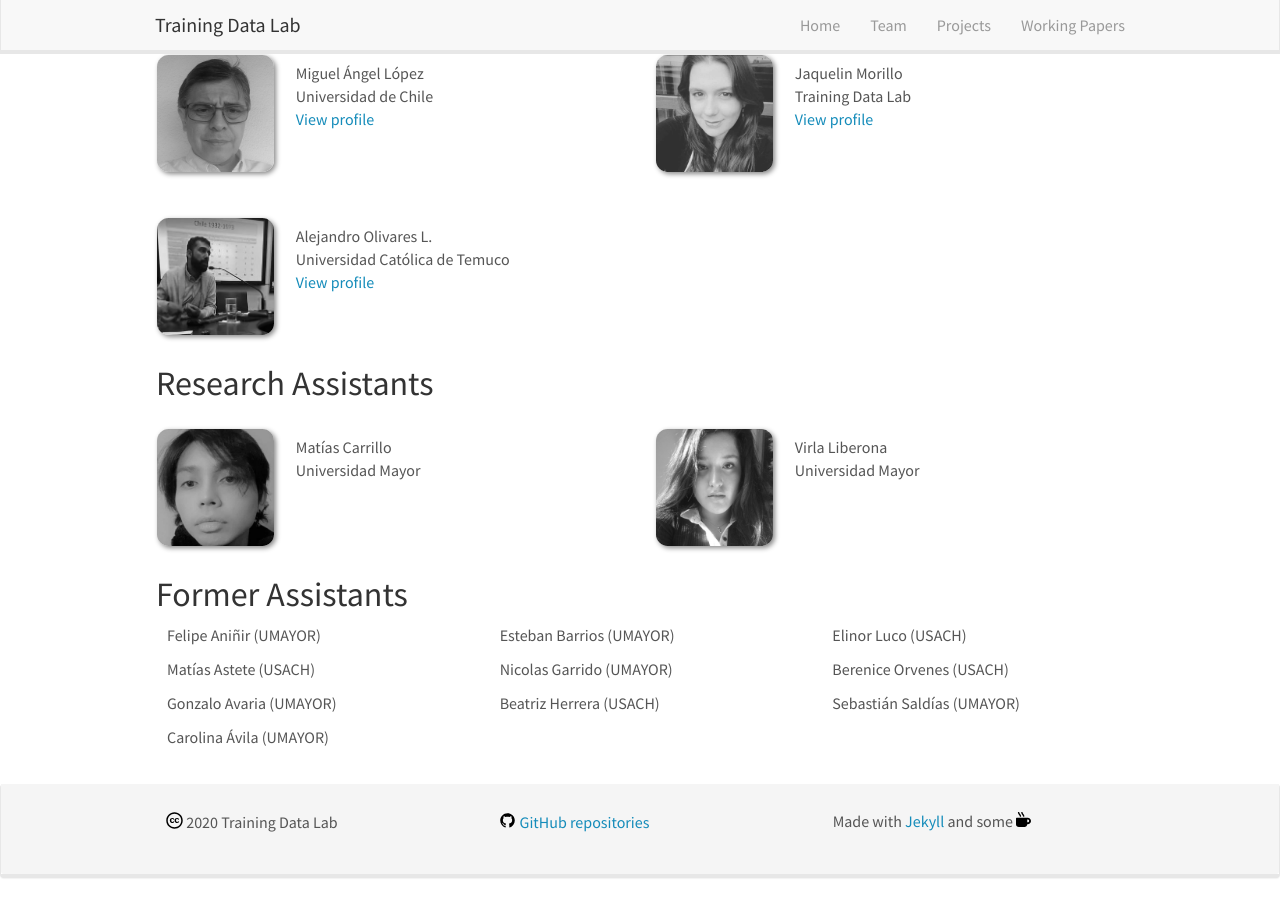
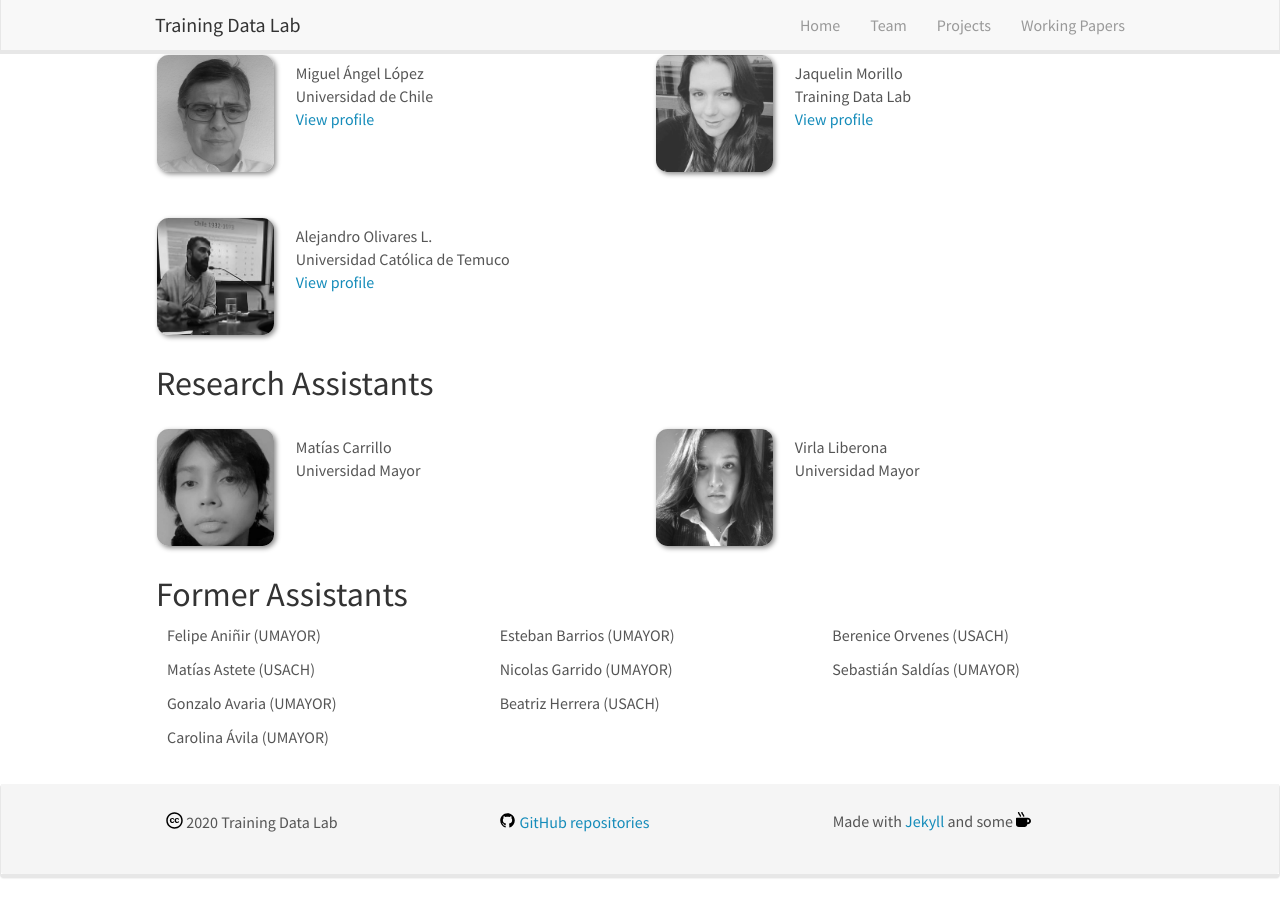
Before and after one commit to training-datalab/old-training-datalab.com, a Jekyll site: the page built from _pages/team.md, in a window 1280 px wide and 900 px high, scrolled down 576 px. Built offline with Jekyll 4.4.1, drawn with Linux system fonts in a browser that asks for light colours; nearby versions of some CDN libraries.

Commit message:
Update assistants3.yml

```diff
--- a/_data/assistants3.yml
+++ b/_data/assistants3.yml
@@ -1,4 +1,4 @@
-- name: Elinor Luco (USACH)
 - name: Berenice Orvenes (USACH)
 - name: Sebastián Saldías (UMAYOR)
 - name:
+- name:
```
